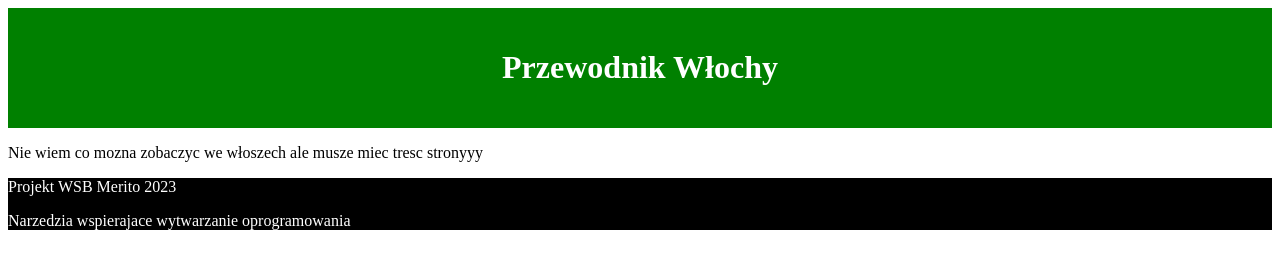
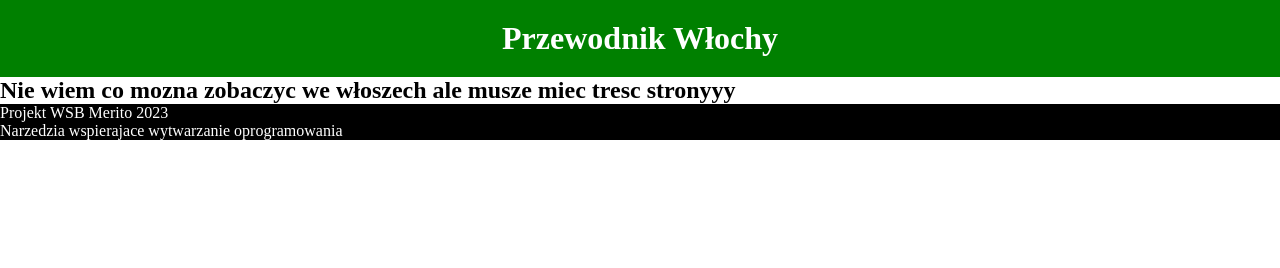
Before and after one commit to magdamadej/projekt_NWWO_INLS3_PG, a plain HTML site: page index.html in a window 1280 px wide. Drawn offline with Linux system fonts and the light colour scheme.

Commit message:
edytuj sekcje main

```diff
--- a/index.html
+++ b/index.html
@@ -6,6 +6,11 @@
         <title>Blog</title>
 
         <style>
+            *{
+                margin:0;
+                padding:0;
+                box-sizing: border-box;
+            }
             header{
                 padding: 20px;
                 text-align:center;
@@ -23,7 +28,7 @@
           <h1>Przewodnik Włochy</h1>
         </header>
         <main>
-            <p>Nie wiem co mozna zobaczyc we włoszech ale musze miec tresc stronyyy</p>
+            <h2>Nie wiem co mozna zobaczyc we włoszech ale musze miec tresc stronyyy</h2>
         </main>
         <footer>
             <p>Projekt WSB Merito 2023</p>
```
